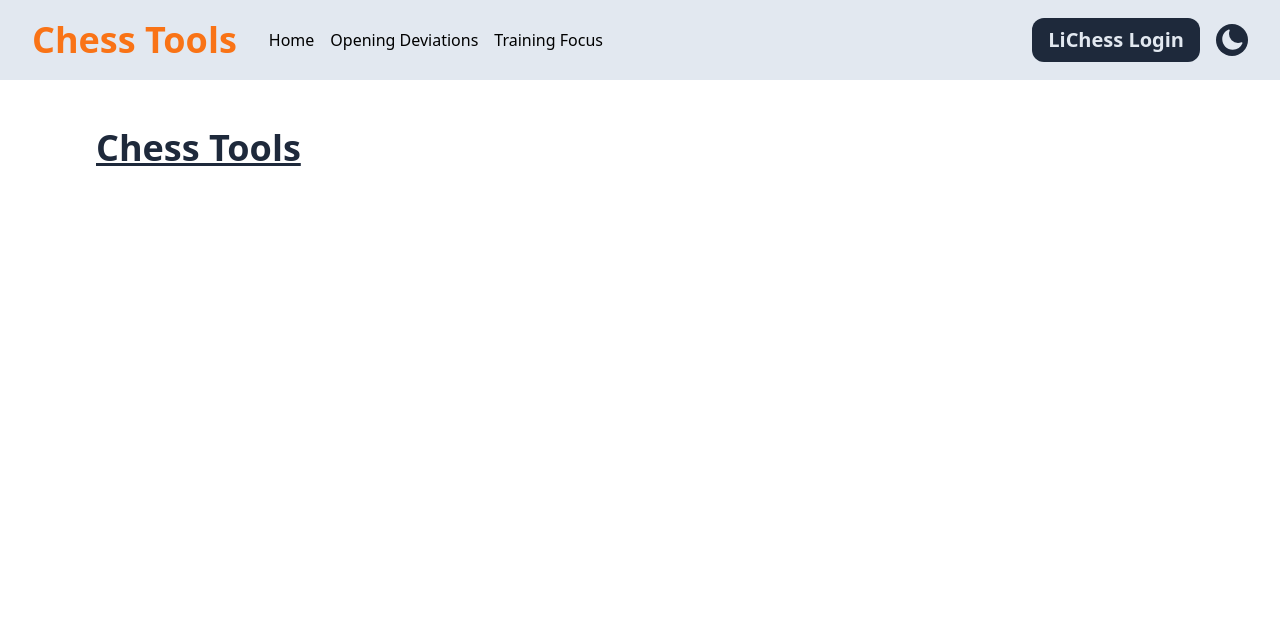
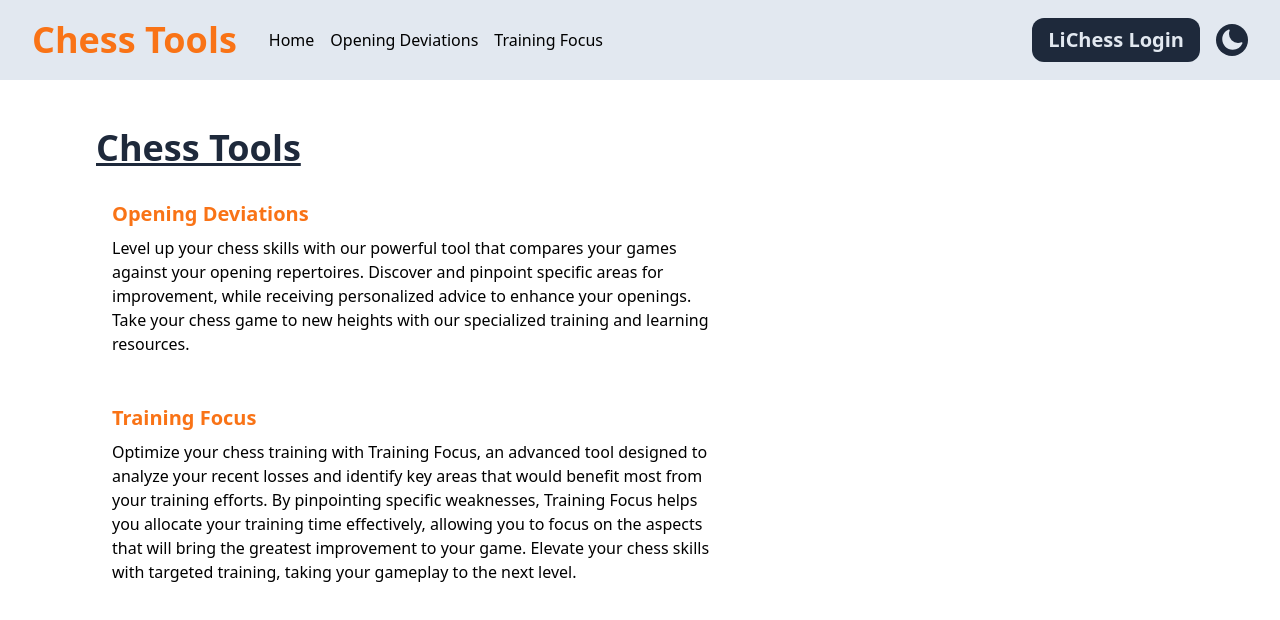
Before and after one commit to KeeghanM/chess-opening-deviator, a Next.js app: page / in a window 1280 px wide. Shown: the top 620 px of the page. Built offline with nearby package versions, Linux system fonts and the light colour scheme.

Commit message:
Text on homepage and openings

```diff
--- a/src/pages/index.tsx
+++ b/src/pages/index.tsx
@@ -1,5 +1,6 @@
 import { type NextPage } from "next";
 import Head from "next/head";
+import Link from "next/link";
 import NavBar from "~/components/navbar";
 
 const Home: NextPage = () => {
@@ -7,7 +8,8 @@ const Home: NextPage = () => {
     <>
       <Head>
         <title>
-          Chess Tools - a collection of useful tools to improve your chess training
+          Chess Tools - a collection of useful tools to improve your chess
+          training
         </title>
         <meta
           name="description"
@@ -16,8 +18,44 @@ const Home: NextPage = () => {
         <link rel="icon" href="/favicon.ico" />
       </Head>
       <NavBar />
-      <section className="px-6 py-4 md:px-24 md:py-12 md:flex justify-between">
-        <h1 className="pb-6 text-4xl font-extrabold underline text-slate-800 dark:text-slate-200">Chess Tools</h1>
+      <section className="px-6 py-4 md:px-24 md:py-12">
+        <h1 className="pb-4 text-4xl font-extrabold text-slate-800 underline dark:text-slate-200">
+          Chess Tools
+        </h1>
+        <ul className="w-full md:max-w-[50vw]">
+          <li className="hover:bg-slate-100 dark:hover:bg-slate-800  p-4 mb-4">
+            <Link href="/opening-deviations">
+              <h2 className="text-xl font-bold text-orange-500">
+                Opening Deviations
+              </h2>
+              <p className="mt-2">
+                Level up your chess skills with our powerful tool that compares
+                your games against your opening repertoires. Discover and
+                pinpoint specific areas for improvement, while receiving
+                personalized advice to enhance your openings. Take your chess
+                game to new heights with our specialized training and learning
+                resources.
+              </p>
+            </Link>
+          </li>
+          <li className="hover:bg-slate-100 dark:hover:bg-slate-800 p-4 mb-4">
+            <Link href="/training-focus">
+              <h2 className="text-xl font-bold text-orange-500">
+                Training Focus
+              </h2>
+              <p className="mt-2">
+                Optimize your chess training with Training Focus, an advanced
+                tool designed to analyze your recent losses and identify key
+                areas that would benefit most from your training efforts. By
+                pinpointing specific weaknesses, Training Focus helps you
+                allocate your training time effectively, allowing you to focus
+                on the aspects that will bring the greatest improvement to your
+                game. Elevate your chess skills with targeted training, taking
+                your gameplay to the next level.
+              </p>
+            </Link>
+          </li>
+        </ul>
       </section>
     </>
   );
--- a/src/pages/opening-deviations.tsx
+++ b/src/pages/opening-deviations.tsx
@@ -25,9 +25,16 @@ const OpeningDeviations: NextPage = () => {
       <NavBar />
 
       <section className="px-6 py-4 md:px-24 md:py-12">
-        <h1 className="pb-6 text-4xl font-extrabold text-slate-800 underline dark:text-slate-200">
+        <h1 className="pb-2 text-4xl font-extrabold text-slate-800 underline dark:text-slate-200">
           Chess Opening Deviation Analysis
         </h1>
+        <p className="pb-6 md:max-w-[50vw]">
+          Level up your chess skills with our powerful tool that compares your
+          games against your opening repertoires. Discover and pinpoint specific
+          areas for improvement, while receiving personalized advice to enhance
+          your openings. Take your chess game to new heights with our
+          specialized training and learning resources.
+        </p>
         <div className="md:flex md:gap-24 ">
           <aside className="md:max-w-[30vw]">
             <h2 className="mb-2 text-2xl font-bold">Instructions to use</h2>
```
